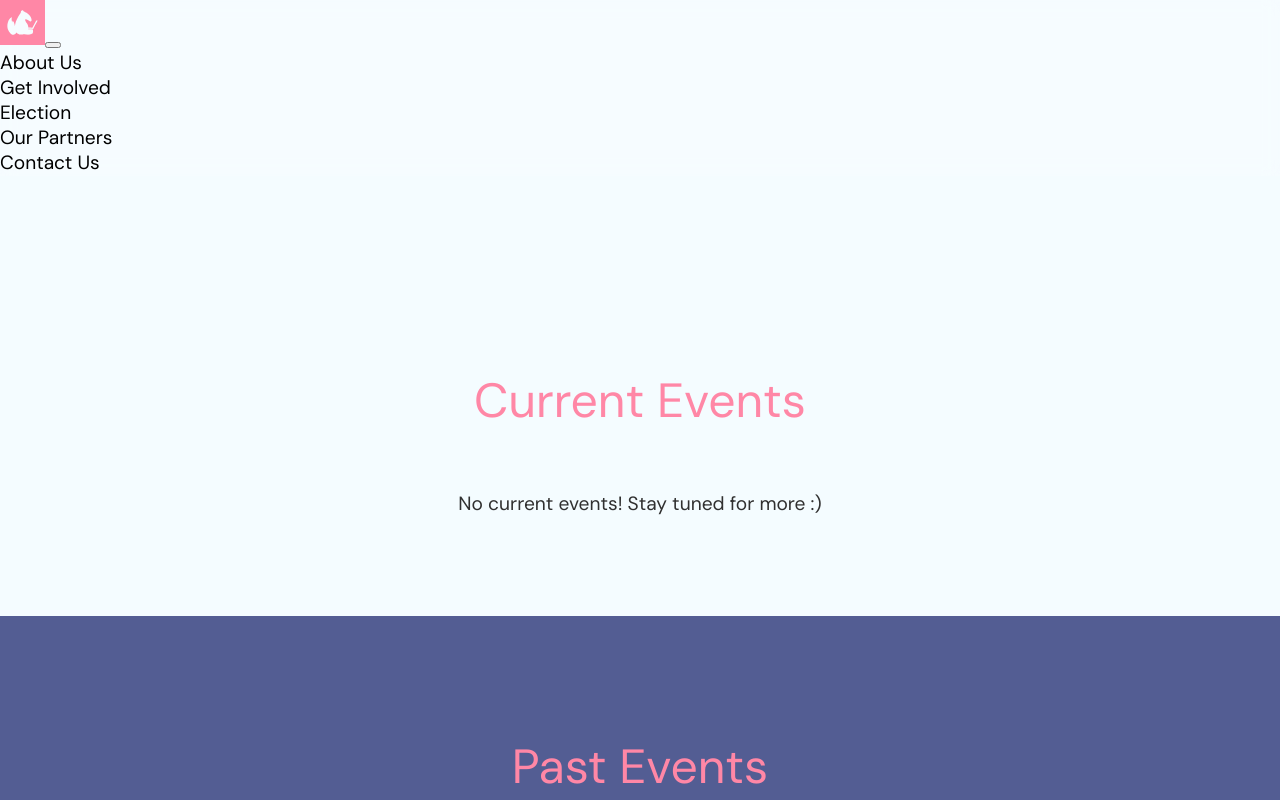
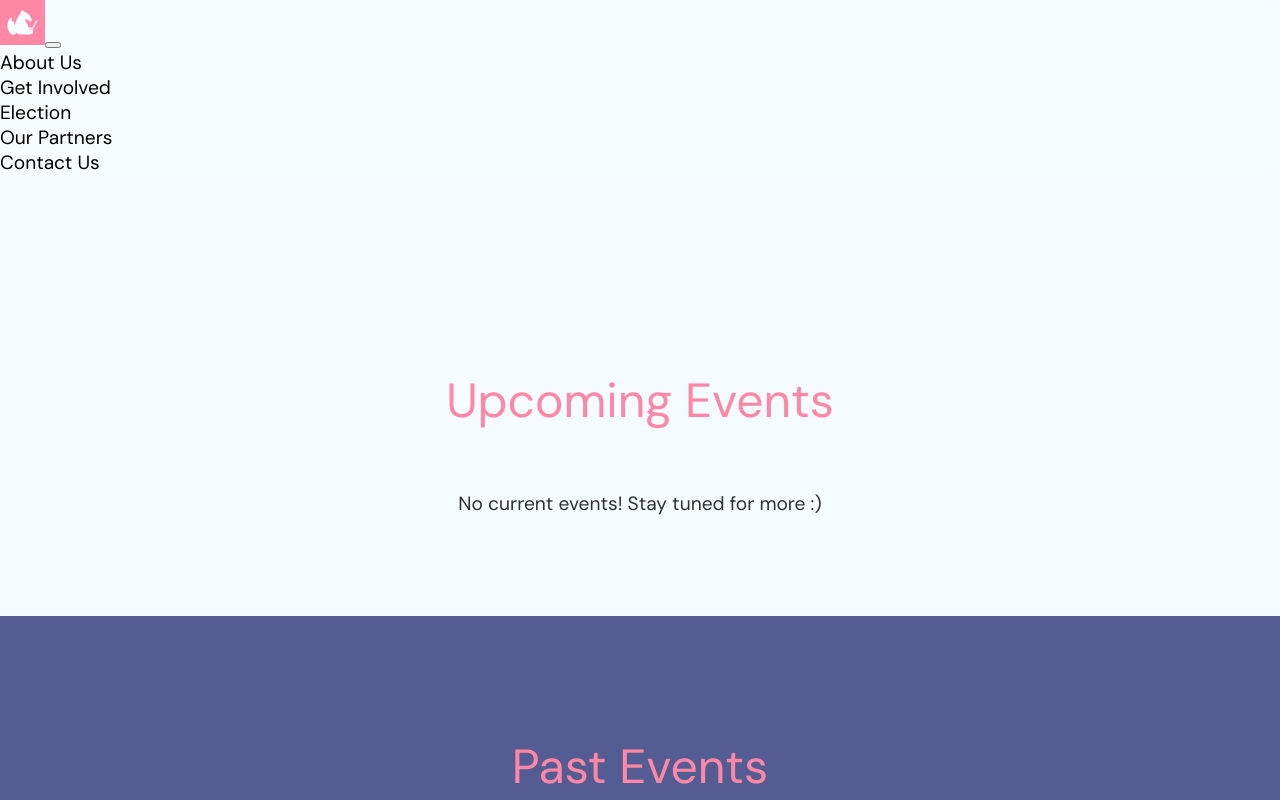
Before and after one commit to icssc/icssc-website, a Next.js app: page /events in a window 1280 px wide. Shown: the top 800 px of the page. Built offline with nearby package versions, Linux system fonts and the light colour scheme.

Commit message:
Changed Current to Upcoming Events

```diff
--- a/pages/events.js
+++ b/pages/events.js
@@ -63,7 +63,7 @@ export default function Events() {
     <>
       {/* Event Title Section */}
       <div className="sectionAlt">
-      <h2>Current Events</h2>
+      <h2>Upcoming Events</h2>
       {<p>No current events! Stay tuned for more :)</p>}
       {/* Uncomment This To Display Current Events */}
       {/* <Row style={{justifyContent:"center"}}>
```
